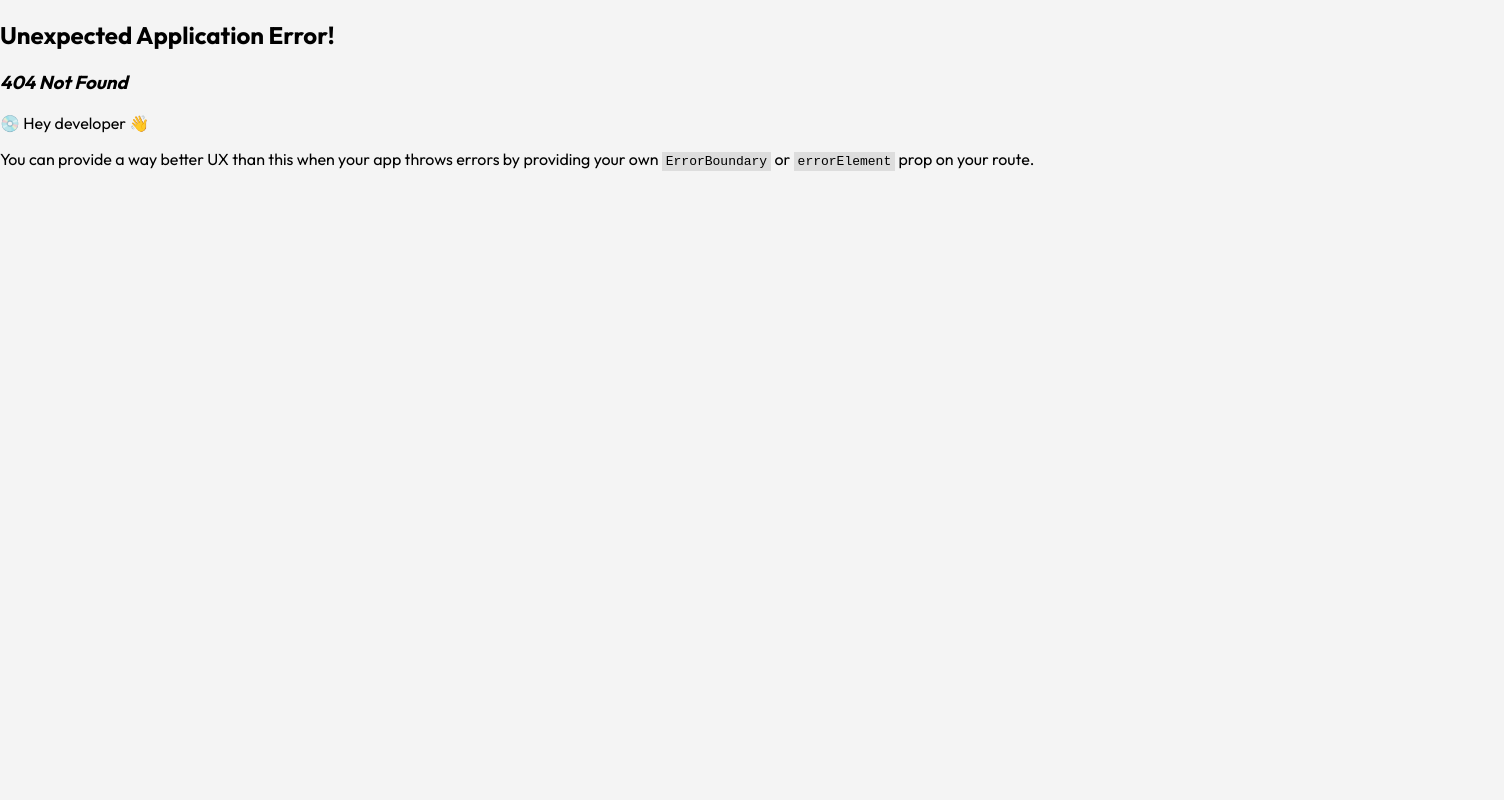
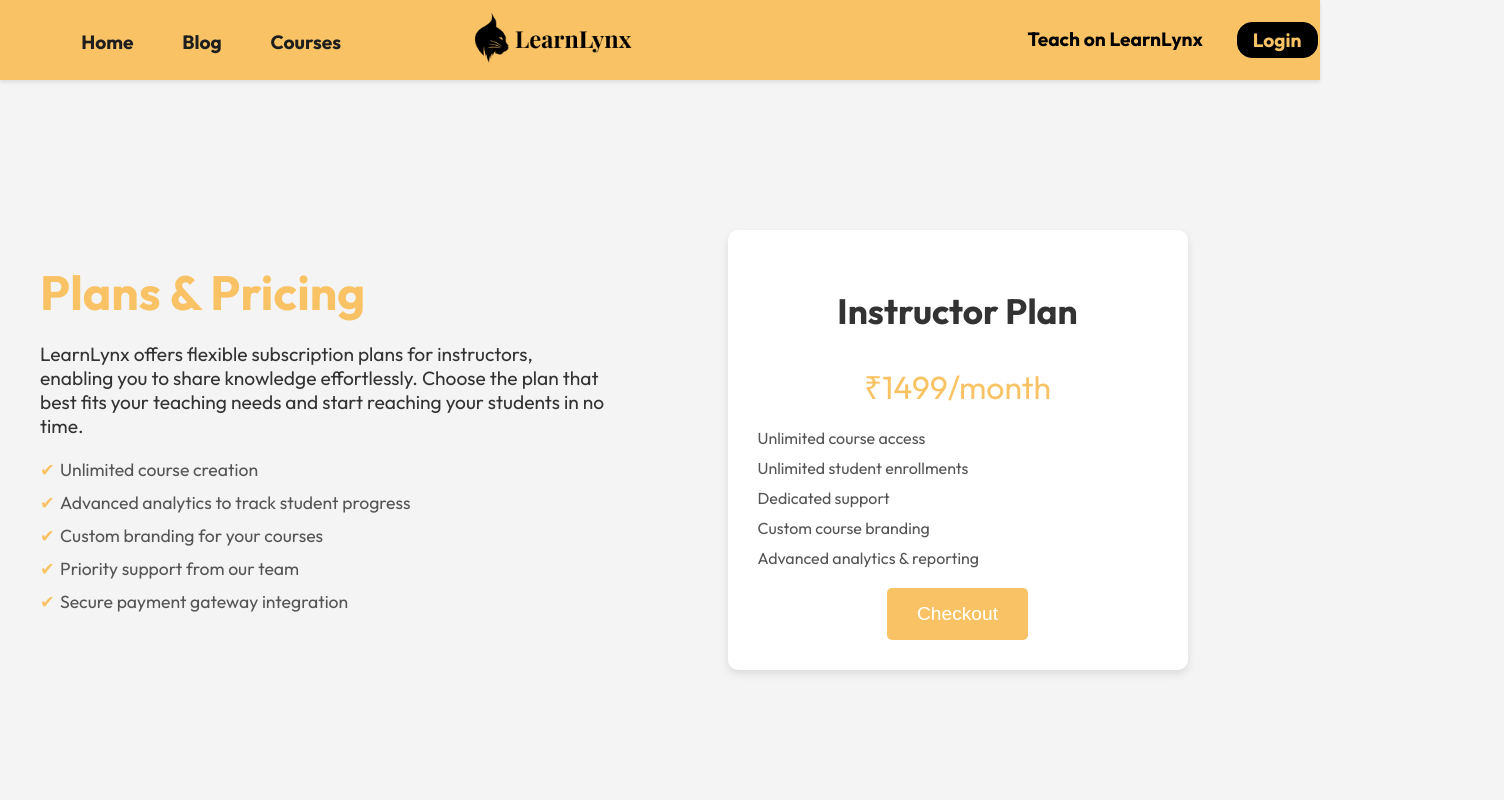
Before and after one commit to manan5657/LearnLynx, a React (Vite) app in the folder Client/: page /plans in a window 1280 px wide. Before the commit this address had no page. Shown: the top 800 px of the page, 1504 px wide, since content can reach past the window. Built offline with nearby package versions, Linux system fonts and the light colour scheme.

Commit message:
manan learnlynx plans and pricing update

```diff
--- /dev/null
+++ b/Client/src/App.css
@@ -0,0 +1 @@
+@import url("https://fonts.googleapis.com/css2?family=Outfit:wght@400;500;600;700&display=swap");
--- a/Client/src/App.jsx
+++ b/Client/src/App.jsx
@@ -1,8 +1,9 @@
 import Layout from "./layout.jsx";
 import Landingpage from "./components/LandingPage/Landingpage.jsx";
 import Login from "./components/Login-Signup/Login.jsx";
-import Courses from './components/AllCourses/AllCourses.jsx';
+import Courses from "./components/AllCourses/AllCourses.jsx";
 import ViewCourse from "./components/view-course/ViewCourse.jsx";
+import "./App.css";
 import {
   createBrowserRouter,
   createRoutesFromElements,
@@ -11,6 +12,7 @@ import {
 } from "react-router-dom";
 import Mylearning from "./components/Mylearning/Mylearning.jsx";
 import Checkout from "./components/studentCheckout/Checkout.jsx";
+import PlanPricing from "./components/Plans/PlansPricing.jsx";
 function App() {
   const router = createBrowserRouter(
     createRoutesFromElements(
@@ -19,9 +21,10 @@ function App() {
           <Route path="/" element={<Landingpage />} />
           <Route path="/all-courses" element={<Courses />} />
           <Route path="/login" element={<Login />} />
-          <Route path="/signup" element={<Login/>} />
-          <Route path="/Course/:id" element={<ViewCourse/>} />
-          <Route path="/my-learnings" element={<Mylearning/>} />
+          <Route path="/signup" element={<Login />} />
+          <Route path="/Course/:id" element={<ViewCourse />} />
+          <Route path="/my-learnings" element={<Mylearning />} />
+          <Route path="/plans" element={<PlanPricing />} />
         </Route>
       </>
     )
--- a/Client/src/components/Footer/Footer.css
+++ b/Client/src/components/Footer/Footer.css
@@ -1,3 +1,7 @@
+.footer {
+  background: transparent;
+}
+
 .foot {
   background-color: #202020;
   margin: 0rem 5rem 0rem 5rem;
@@ -73,11 +77,10 @@
   margin-bottom: 1rem;
 }
 
-
 /* Initial state of the footer */
 /* .footer {
   opacity: 0;
-  transform: translateY(50px);
+  transform: translateY(500px);
   transition: all 0.5s ease-in-out;
 } */
 
--- a/Client/src/components/Header/Header.css
+++ b/Client/src/components/Header/Header.css
@@ -15,6 +15,7 @@ body {
   /* font-family : playfair display; */
   font-family: outfit;
   font-weight: 500;
+  padding-right: 40px;
 }
 
 nav {
@@ -29,10 +30,15 @@ nav {
   color: #1e1e1e;
   font-weight: bold;
   font-size: 1.2rem;
+  transform: translateY(6px);
+  padding-bottom: 6px;
+  transition: all 0.3s ease-in-out;
+  border-bottom: 2px solid transparent;
 }
 
 .navlink:hover {
-  color: #ad905e;
+  color: #333;
+  border-bottom: 2px solid black;
 }
 
 .image {
@@ -48,7 +54,11 @@ nav {
 .authentication {
   display: flex;
   gap: 1.5rem;
+  /* justify-items: right; */
   /* margin-right: 2rem; */
+  /* justify-self: right; */
+  transform: translateX(14rem);
+  padding-right: 4rem;
   font-size: 1.2rem;
   width: 33%;
 }
@@ -56,6 +66,7 @@ nav {
   text-decoration: none;
   font-weight: bold;
 }
+
 .signup {
   background-color: #000;
   border: 1px solid black;
--- a/Client/src/components/Header/Header.jsx
+++ b/Client/src/components/Header/Header.jsx
@@ -71,14 +71,19 @@ function Header() {
             <img className="imageshown" src={Logo} alt="project photo" />
           </Link>
         </div>
-        {isLoggedIn?(        <div className="authentication">
-          <Link className="link login" to="/login">
+        {isLoggedIn ? (
+          <div className="authentication">
+            <Link className="link login" to="/plans">
               Teach on LearnLynx
             </Link>
             <Link className="link login" to="/my-learnings">
               My Learnings
             </Link>
-          <Link className="link login" to="/login" onClick={handleLogout}>
+            <Link
+              className="link login logout"
+              to="/login"
+              onClick={handleLogout}
+            >
               Logout
             </Link>
             {/* {isLoggedIn ? (
@@ -90,7 +95,9 @@ function Header() {
               Login
             </Link>
           )} */}
-        </div>):(        <div className="authentication">
+          </div>
+        ) : (
+          <div className="authentication">
             <Link className="link login" to="/login">
               Teach on LearnLynx
             </Link>
@@ -106,8 +113,8 @@ function Header() {
               Login
             </Link>
           )} */}
-        </div>)}
-
+          </div>
+        )}
       </div>
       <ToastContainer
         position="bottom-right"
--- a/Client/src/components/LandingPage/Hero-plans/HeroPlans.jsx
+++ b/Client/src/components/LandingPage/Hero-plans/HeroPlans.jsx
@@ -6,10 +6,9 @@ import rabbitEar from "../../../assets/rabbit-ear.png";
 import rabbitflower from "../../../assets/rabbit-flower.png";
 import { useNavigate } from "react-router-dom";
 
-
 export default function HeroPlans() {
   const [isInView, setIsInView] = useState(false);
-  const navigate = useNavigate()
+  const navigate = useNavigate();
   useEffect(() => {
     const handleScroll = () => {
       const rabbitSection = document.querySelector(".page5-div2");
@@ -33,9 +32,9 @@ export default function HeroPlans() {
   return (
     <>
       <div className="page4">
-        <p className="potential">Unlock the Full Potential of</p>
+        <p className="page4-potential">Unlock the Full Potential of</p>
         <div className="page4-flex">
-          <div>
+          <div className="page4-left">
             <p className="page4-learnlynx">LearnLynx!</p>
             <p className="page4-one-content">
               Explore LearnLynx's flexible plans tailored for every educator!
@@ -71,7 +70,12 @@ export default function HeroPlans() {
               After One Good Dinner Any One Can Forgive Anybody, Even One's Own
               Relations.
             </p>
-            <button className="page5-order"onClick={()=>{navigate('/all-courses')}}>
+            <button
+              className="page5-order"
+              onClick={() => {
+                navigate("/all-courses");
+              }}
+            >
               Order Now <span className="page5-arrow">→</span>
             </button>
           </div>
--- a/Client/src/components/LandingPage/Hero-plans/Heroplans.css
+++ b/Client/src/components/LandingPage/Hero-plans/Heroplans.css
@@ -2,15 +2,21 @@
   font-family: "Outfit";
   padding: 2rem 0.5rem 2rem 2rem;
 }
-.potential {
+.page4-potential {
   font-size: 4rem;
   font-weight: 600;
+  transform: translateY(4.5rem);
+  font-family: "Outfit";
   margin: 0rem 0rem 0rem 6rem;
 }
 .page4-flex {
   display: flex;
   box-sizing: border-box;
   gap: 4rem;
+}
+
+.page4-left {
+  transform: translateY(8rem);
 }
 .page4-learnlynx {
   background-color: #f9c365;
--- a/Client/src/components/LandingPage/Hero/Hero.css
+++ b/Client/src/components/LandingPage/Hero/Hero.css
@@ -4,7 +4,7 @@ body {
   box-sizing: border-box;
   width: 100%;
 }
-.container {
+.hero-container {
   display: flex;
   /* width: 100%; */
   /* justify-content: space-between; */
--- a/Client/src/components/LandingPage/Hero/Hero.jsx
+++ b/Client/src/components/LandingPage/Hero/Hero.jsx
@@ -11,7 +11,7 @@ export default function Hero() {
   const navigate = useNavigate();
   return (
     <>
-      <div className="container">
+      <div className="hero-container">
         <div className="home2">
           <p className="improve">
             <img className="threedots" src={threedots} alt="threedots" />
--- a/Client/src/components/Login-Signup/Login.jsx
+++ b/Client/src/components/Login-Signup/Login.jsx
@@ -74,8 +74,8 @@ export default function Login() {
         },
         { withCredentials: true } // Ensure cookies are included
       );
-      const teacher=response.data.user.teacher;
-      console.log(teacher)
+      const teacher = response.data.user.teacher;
+      console.log(teacher);
 
       if (response.data.statusCode === 400) {
         const message = response.data.message;
@@ -83,7 +83,7 @@ export default function Login() {
         toast.error(message);
       } else {
         toast.success("Welcome To LearnLynx");
-        if(teacher){
+        if (teacher) {
           window.location.href = `http://localhost:5173/admin/dashboard/`;
         }
         setLoginData({
@@ -91,7 +91,9 @@ export default function Login() {
           password: "",
         });
 
-
+        setTimeout(() => {
+          window.location.reload();
+        }, 1000); // Adjust the delay to match the autoClose time of the toast notification
       }
     } catch (error) {
       console.error(`Network error: ${error.message}`);
@@ -182,7 +184,7 @@ export default function Login() {
       </div>
       <ToastContainer
         position="bottom-right"
-        autoClose={3000} // Close after 3 seconds
+        autoClose={2000} // Close after 3 seconds
         hideProgressBar={false}
       />
     </>
--- /dev/null
+++ b/Client/src/components/Plans/PlanPricing.css
@@ -0,0 +1,114 @@
+.pricing-container {
+  display: flex;
+  justify-content: center;
+  align-items: center;
+  padding: 50px 20px;
+  height: 80vh;
+  font-family: "Outfit";
+  /* background-color: #fdecc6; */
+}
+
+.pricing-content {
+  display: flex;
+  max-width: 1200px;
+  width: 100%;
+  align-items: flex-start;
+  gap: 50px;
+}
+
+.pricing-details {
+  flex: 1;
+  padding-right: 20px;
+}
+
+.pricing-details h1 {
+  color: #f9c365;
+  font-size: 3em;
+  margin-bottom: 20px;
+}
+
+.pricing-details p {
+  color: #333;
+  font-size: 1.2em;
+  margin-bottom: 20px;
+}
+
+.pricing-features {
+  list-style: none;
+  padding: 0;
+  color: #555;
+}
+
+.pricing-features li {
+  font-size: 1.1em;
+  margin-bottom: 10px;
+  position: relative;
+  padding-left: 20px;
+}
+
+.pricing-features li::before {
+  content: "✔";
+  position: absolute;
+  left: 0;
+  color: #f9c365;
+}
+
+.pricing-card-container {
+  flex: 1;
+  display: flex;
+  justify-content: center;
+}
+
+.pricing-card {
+  background-color: #fff;
+  border-radius: 10px;
+  box-shadow: 0 4px 8px rgba(0, 0, 0, 0.1);
+  padding: 30px;
+  width: 100%;
+  max-width: 400px;
+  text-align: center;
+  transition: transform 0.3s ease;
+}
+
+.pricing-card:hover {
+  transform: translateY(-10px);
+}
+
+.pricing-card h2 {
+  font-size: 2.2em;
+  margin-bottom: 10px;
+  color: #333;
+}
+
+.plan-price {
+  font-size: 2em;
+  margin-bottom: 20px;
+  color: #f9c365;
+}
+
+.plan-features {
+  list-style: none;
+  padding: 0;
+  margin: 0 0 20px 0;
+  color: #555;
+  text-align: left;
+}
+
+.plan-features li {
+  margin-bottom: 10px;
+}
+
+.checkout-btn {
+  background-color: #f9c365;
+  color: #fff;
+  border: none;
+  border-radius: 5px;
+  padding: 15px 30px;
+  font-size: 1.2em;
+  cursor: pointer;
+  transition: background-color 0.3s ease;
+}
+
+.checkout-btn:hover {
+  background-color: #d89d4d;
+}
--- /dev/null
+++ b/Client/src/components/Plans/PlansPricing.jsx
@@ -0,0 +1,43 @@
+import React from "react";
+import "./PlanPricing.css";
+
+const PlanPricing = () => {
+  return (
+    <div className="pricing-container">
+      <div className="pricing-content">
+        <div className="pricing-details">
+          <h1>Plans & Pricing</h1>
+          <p>
+            LearnLynx offers flexible subscription plans for instructors,
+            enabling you to share knowledge effortlessly. Choose the plan that
+            best fits your teaching needs and start reaching your students in no
+            time.
+          </p>
+          <ul className="pricing-features">
+            <li>Unlimited course creation</li>
+            <li>Advanced analytics to track student progress</li>
+            <li>Custom branding for your courses</li>
+            <li>Priority support from our team</li>
+            <li>Secure payment gateway integration</li>
+          </ul>
+        </div>
+        <div className="pricing-card-container">
+          <div className="pricing-card">
+            <h2>Instructor Plan</h2>
+            <p className="plan-price">₹1499/month</p>
+            <ul className="plan-features">
+              <li>Unlimited course access</li>
+              <li>Unlimited student enrollments</li>
+              <li>Dedicated support</li>
+              <li>Custom course branding</li>
+              <li>Advanced analytics & reporting</li>
+            </ul>
+            <button className="checkout-btn">Checkout</button>
+          </div>
+        </div>
+      </div>
+    </div>
+  );
+};
+
+export default PlanPricing;
```
Lines whose indentation alone changed are shown as unchanged.
